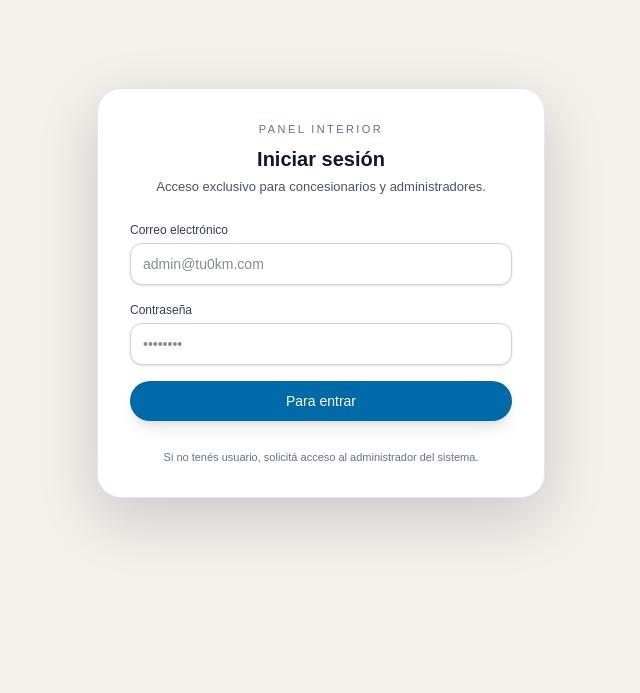
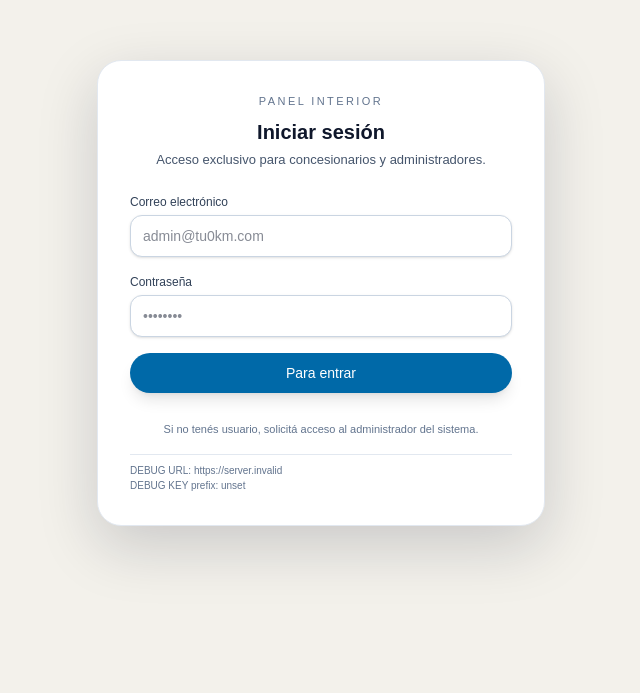
Before and after one commit to DavidFlautero/ladingpageconse1, a Next.js app: page /login in a window 1280 px wide. Shown: the part 107-800 px from the top of the page, without its empty margins (319-959 px from the left). Built offline with nearby package versions, Linux system fonts and the light colour scheme; no server answers.

Commit message:
Debug env vars en login

```diff
--- a/app/(auth)/login/page.tsx
+++ b/app/(auth)/login/page.tsx
@@ -7,14 +7,6 @@ import { createClient } from "@supabase/supabase-js";
 const supabaseUrl = process.env.NEXT_PUBLIC_SUPABASE_URL!;
 const supabaseAnonKey = process.env.NEXT_PUBLIC_SUPABASE_ANON_KEY!;
 
-// Debug rápido: asegurarnos de que el frontend ve las env vars
-console.log("SUPABASE_URL (login):", supabaseUrl);
-console.log(
-  "SUPABASE_KEY definida?:",
-  typeof supabaseAnonKey === "string" && supabaseAnonKey.length > 0
-);
-
-// Cliente público para login
 const supabase = createClient(supabaseUrl, supabaseAnonKey);
 
 export default function LoginPage() {
@@ -34,8 +26,6 @@ export default function LoginPage() {
         email: email.trim(),
         password,
       });
-
-      console.log("SUPABASE LOGIN RESPONSE:", { data, error });
 
       if (error) {
         setErrorMsg(`Error al iniciar sesión: ${error.message}`);
@@ -112,6 +102,21 @@ export default function LoginPage() {
           <p className="mt-3 text-[11px] text-slate-500 text-center">
             Si no tenés usuario, solicitá acceso al administrador del sistema.
           </p>
+
+          {/* DEBUG TEMPORAL: ELIMINAR DESPUÉS */}
+          <div className="mt-4 border-t border-slate-200 pt-2">
+            <p className="text-[10px] text-slate-500">
+              DEBUG URL: <span className="font-mono">{supabaseUrl}</span>
+            </p>
+            <p className="text-[10px] text-slate-500">
+              DEBUG KEY prefix:{" "}
+              <span className="font-mono">
+                {typeof supabaseAnonKey === "string"
+                  ? supabaseAnonKey.slice(0, 15)
+                  : "no-key"}
+              </span>
+            </p>
+          </div>
         </form>
       </div>
     </main>
```
